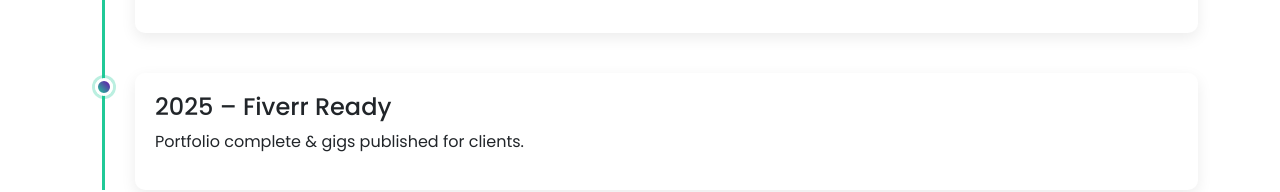
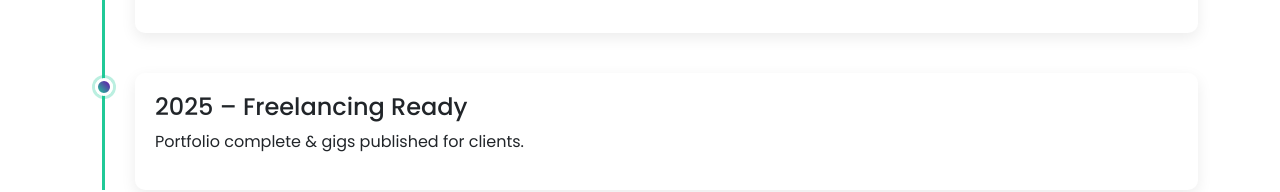
Before and after one commit to MuhammadFasih2311/FasihWebs, a plain HTML site: page index.html in a window 1280 px wide. Shown: the part 2309-2501 px from the top of the page. Drawn offline with nearby package versions, Linux system fonts and the light colour scheme; a web font is replaced by a local one.

Commit message:
Update timeline heading from 'Fiverr' to 'Freelancing'

```diff
--- a/index.html
+++ b/index.html
@@ -301,7 +301,7 @@
 
       <div class="timeline-item" data-aos="fade-left">
         <div class="timeline-content">
-          <h4>2025 – Fiverr Ready</h4>
+          <h4>2025 – Freelancing Ready</h4>
           <p>Portfolio complete & gigs published for clients.</p>
         </div>
       </div>
```
